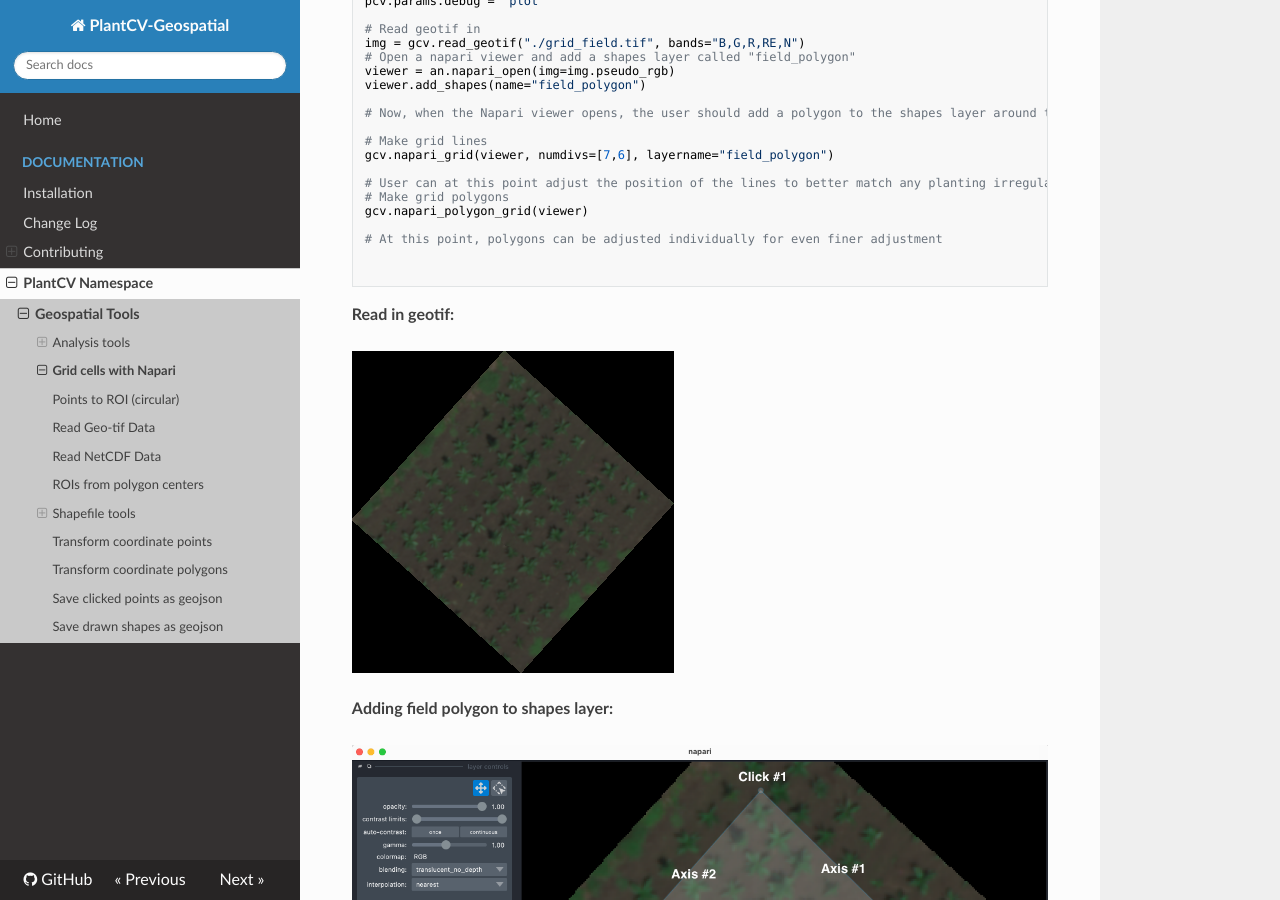
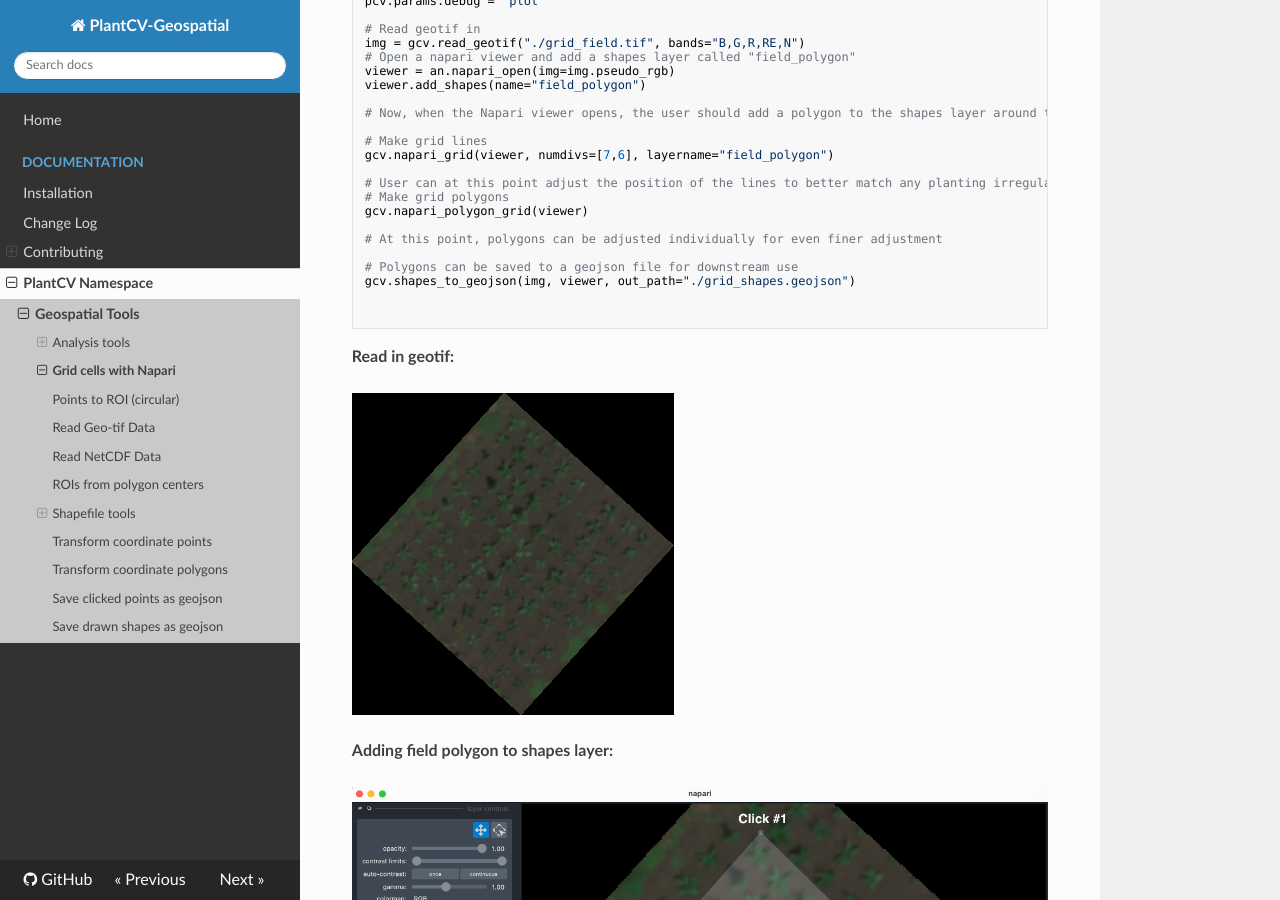
Before and after one commit to danforthcenter/plantcv-geospatial, an MkDocs documentation site: the page built from docs/napari_field_grid.md, in a window 1280 px wide and 900 px high, scrolled down 966 px. Built offline with MkDocs 1.6.1, drawn with Linux system fonts in a browser that asks for light colours; nearby versions of some CDN libraries.

Commit message:
added to example in docs

````diff
--- a/docs/napari_field_grid.md
+++ b/docs/napari_field_grid.md
@@ -43,6 +43,9 @@ gcv.napari_polygon_grid(viewer)
 
 # At this point, polygons can be adjusted individually for even finer adjustment
 
+# Polygons can be saved to a geojson file for downstream use
+gcv.shapes_to_geojson(img, viewer, out_path="./grid_shapes.geojson")
+
 
 ```
 
````
